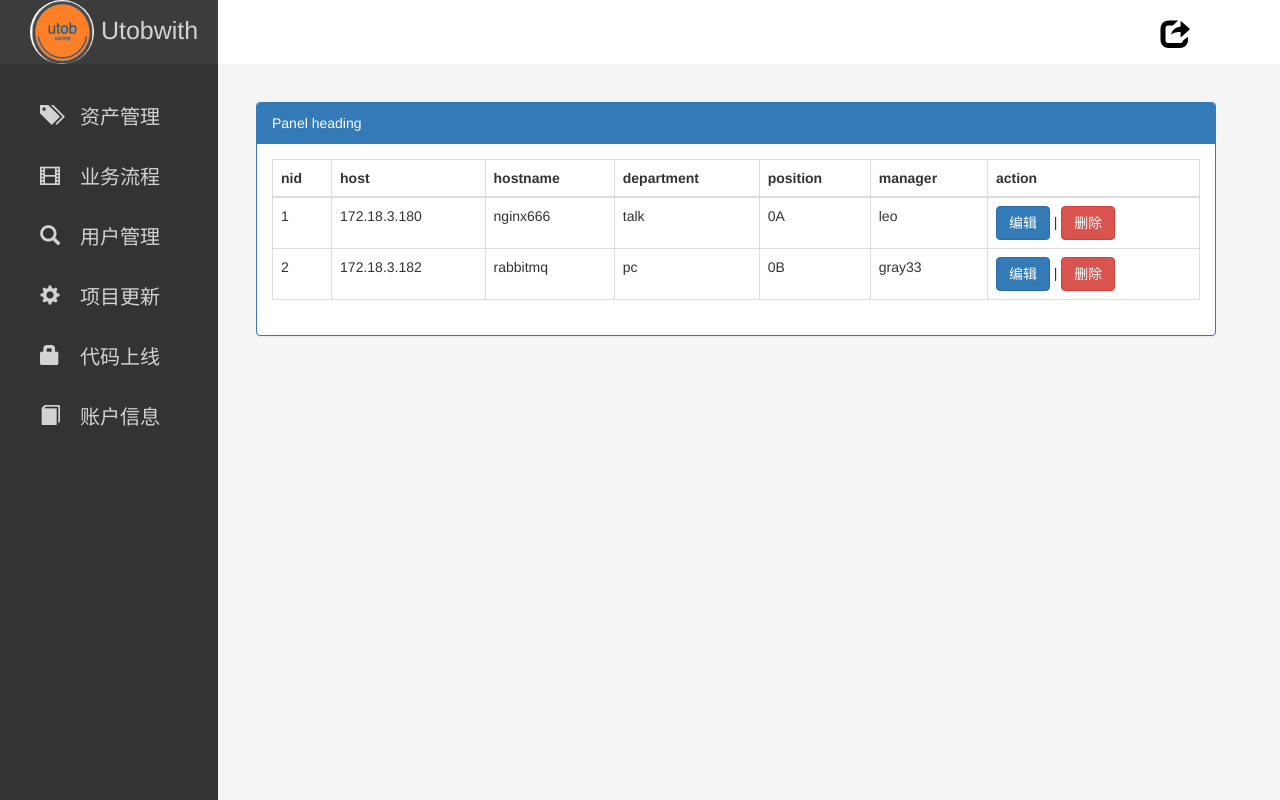
After one commit to Git-liuliang/grammy, a Django app: page /hosts/ in a window 1280 px wide. The commit adds this page. Run offline with Django 3.2, Linux system fonts and the light colour scheme; data comes from the database, SQL or seed files in the repository; both versions use the stored data as it was after the commit; some libraries are stand-ins or nearby versions.

Commit message:
增加编辑表单功能

```diff
--- a/grammy/urls.py
+++ b/grammy/urls.py
@@ -20,5 +20,6 @@ urlpatterns = [
     url(r'^admin/', admin.site.urls),
     url(r'^$',views.homepage),
     url(r'^login/',views.login),
-    # url(r'^index/',views.index)
+    url(r'^hosts/',views.hosts),
+    url(r'^mod/(\d+)/$',views.mod),
 ]
--- a/mom/models.py
+++ b/mom/models.py
@@ -6,3 +6,11 @@ class Userinfo(models.Model):
     id = models.AutoField(primary_key=True)
     email = models.CharField(max_length=64,null=False)
     password = models.CharField(max_length=64,null=False)
+
+class Inventory(models.Model):
+    id = models.AutoField(primary_key=True)
+    host = models.CharField(max_length=64,null=False)
+    hostname = models.CharField(max_length=32,null=False)
+    department = models.CharField(max_length=64,null=False)
+    position = models.CharField(max_length=64,null=False)
+    manager = models.CharField(max_length=64,null=False)
--- a/mom/views.py
+++ b/mom/views.py
@@ -15,5 +15,14 @@ def login(request):
     else:
         return HttpResponse("aaaaaa")
 
-# def index(request):
-#     return render(request,"index.html")
+def hosts(request):
+    v = models.Inventory.objects.all()
+    print("aaaa")
+    return render(request,"hosts.html",{"host_list":v})
+
+def mod(request,nid):
+    v = request.POST
+    mod_dict = {"host":v.get("host"),"hostname":v.get("hostname"),"department":v.get("department"),"position":v.get("position"),"manager":v.get("manager")}
+    print(mod_dict)
+    models.Inventory.objects.filter(id=nid).update(**mod_dict)
+    return redirect("/hosts/")
--- /dev/null
+++ b/static/css/hosts.css
@@ -0,0 +1,14 @@
+._position{
+
+    /*height: 300px;*/
+    /*width: 600px;*/
+    margin-left: 20%;
+    margin-top: 3%;
+    margin-right: 5%;
+    /*background-color: #3c763d;*/
+}
+
+.border_error{
+    border-color: red;
+
+}
--- /dev/null
+++ b/static/js/hosts.js
@@ -0,0 +1,59 @@
+     $(document).on("click",".edit",function(){
+
+           list=$(this).parent().siblings();
+          var arr=[];
+          list.each(function(){
+              arr.push($(this).text())
+
+
+  });
+
+          res='<tr><td><span>'+arr[0]+'</span></td><td><input  value='+arr[1]+' type="text"></td><td><input value='+arr[2]+' type="text"></td><td><input value='+arr[3]+' type="text"></td><td><input value='+arr[4]+' type="text"></td><td><input value='+arr[5]+' type="text"></td><td><a class="btn btn-success save">保存</a> | <a class="btn btn-danger">删除</a></td></tr>'
+          $(this).parent().parent().replaceWith(res);
+
+    });
+
+
+$(document).on("click",".save",function () {
+    num=$(this).parent().siblings().find("span").text();
+    list=$(this).parent().siblings().find("input");
+    var arr=[];
+      list.each(function(){
+             arr.push($(this).val())
+
+  });
+    post_data={
+        nid:num,
+        host:arr[0],
+        hostname:arr[1],
+        department:arr[2],
+        position:arr[3],
+        manager:arr[4]
+    };
+
+    url="/mod/"+num+"/";
+    vali_ajax(url,post_data)
+
+});
+
+
+
+
+
+function vali_ajax(url,post_data) {
+      $.ajax( {
+            url:url,
+            type:"POST",
+            data:post_data
+        //     success:function (data) {
+        //     data = JSON.parse(data);
+        //     if (data["status"] == 1) {
+        //         $(input_error).text(data["result"]);
+        //          $(input).addClass("border_color_red");
+        //     } else {
+        //                 $(input_error).text("");
+        //                 $(input).addClass("border_color_green");
+        //     }
+        // }
+    });
+}
--- /dev/null
+++ b/templates/hosts.html
@@ -0,0 +1,45 @@
+{% extends "index.html" %}
+{% block css %}
+<link rel="stylesheet" href="/static/css/hosts.css">
+{% endblock %}
+{% block content %}
+
+
+    <div class="_position panel panel-primary">
+    <div class="panel-heading">Panel heading</div>
+    <div class="panel-body">
+        <table class="table table-bordered">
+            <thead>
+            <tr>
+            <th>nid</th>
+            <th>host</th>
+            <th>hostname</th>
+            <th>department</th>
+            <th>position</th>
+            <th>manager</th>
+            <th>action</th>
+            </tr>
+            </thead>
+            <tbody>
+            {% for obj in host_list %}
+            <tr>
+                <td>{{ obj.id }}</td>
+                <td>{{ obj.host }}</td>
+                <td>{{ obj.hostname }}</td>
+                <td>{{ obj.department }}</td>
+                <td>{{ obj.position }}</td>
+                <td>{{ obj.manager }}</td>
+                <td><a class="btn btn-primary edit">编辑</a> | <a class="btn btn-danger">删除</a></td>
+            </tr>
+            {% endfor %}
+            </tbody>
+        </table>
+    </div>
+    </div>
+
+
+{% endblock %}
+{% block js %}
+<script src="/static/js/jquery-3.2.1.js"></script>
+<script src="/static/js/hosts.js"></script>
+{% endblock %}
--- a/templates/index.html
+++ b/templates/index.html
@@ -6,13 +6,14 @@
     <title>Utobe</title>
     <link rel="stylesheet" href="/static/plugins/bootstrap/css/bootstrap.css">
     <link rel="stylesheet" href="/static/css/base.css">
+    {% block css %} {% endblock %}
 </head>
 <body class="back">
 <nav class="_nav">
 
     <div>
         <a href="#">
-            <img class="img-circle" alt="Brand" src="/static/img/222.ico" >
+            <img class="img-circle" alt="Brand" src="/static/img/222.ico">
 
         </a>
         <div class="_nav_logout">
@@ -25,23 +26,31 @@
 </nav>
 <div class="_left_bar">
     <div class="_logo_title">
-    <a href="#" >
-            <img class="img-circle" alt="Brand" src="/static/img/222.ico" >
-            <span class="_logo_font" >Utob<span>with</span></span>
+        <a href="#">
+            <img class="img-circle" alt="Brand" src="/static/img/222.ico">
+            <span class="_logo_font">Utob<span>with</span></span>
         </a>
     </div>
     <div class="_bar_content">
         <ul>
-        <li class="_ceng"><span class="glyphicon glyphicon-tags glyphicon_con " aria-hidden="true"></span><a href="#">资产管理</a></li>
-        <li class="_ceng"><span class="glyphicon glyphicon-film glyphicon_con" aria-hidden="true" ></span><a>业务流程</a></li>
-        <li class="_ceng"><span class="glyphicon glyphicon-search glyphicon_con" aria-hidden="true"></span><a>用户管理</a></li>
-        <li class="_ceng"><span class="glyphicon glyphicon-cog glyphicon_con" aria-hidden="true"></span><a>项目更新</a></li>
-        <li class="_ceng"><span class="glyphicon glyphicon-lock glyphicon_con" aria-hidden="true"></span><a>代码上线</a></li>
-        <li class="_ceng"><span class="glyphicon glyphicon-book glyphicon_con" aria-hidden="true"></span><a>账户信息</a></li>
+            <li class="_ceng"><span class="glyphicon glyphicon-tags glyphicon_con " aria-hidden="true"></span><a
+                    href="/hosts/">资产管理</a></li>
+            <li class="_ceng"><span class="glyphicon glyphicon-film glyphicon_con" aria-hidden="true"></span><a>业务流程</a>
+            </li>
+            <li class="_ceng"><span class="glyphicon glyphicon-search glyphicon_con"
+                                    aria-hidden="true"></span><a>用户管理</a></li>
+            <li class="_ceng"><span class="glyphicon glyphicon-cog glyphicon_con" aria-hidden="true"></span><a>项目更新</a>
+            </li>
+            <li class="_ceng"><span class="glyphicon glyphicon-lock glyphicon_con" aria-hidden="true"></span><a>代码上线</a>
+            </li>
+            <li class="_ceng"><span class="glyphicon glyphicon-book glyphicon_con" aria-hidden="true"></span><a>账户信息</a>
+            </li>
 
         </ul>
     </div>
 </div>
 
+{% block content %} {% endblock %}
+{% block js %} {% endblock %}
 </body>
 </html>
```
Also changed, not shown: db.sqlite3, mom/migrations/0002_inventory.py (added). Lines whose indentation alone changed are shown as unchanged.
